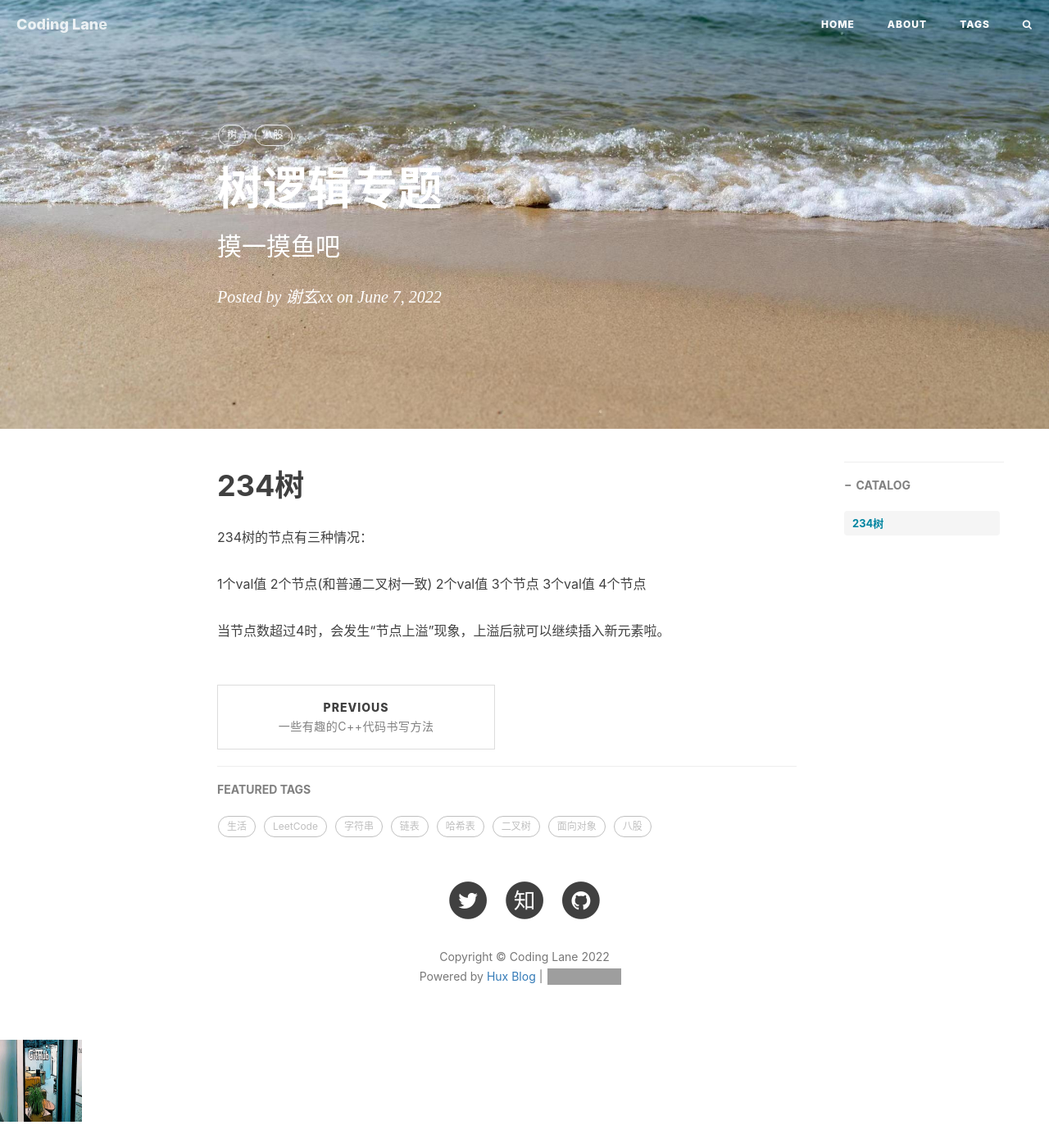
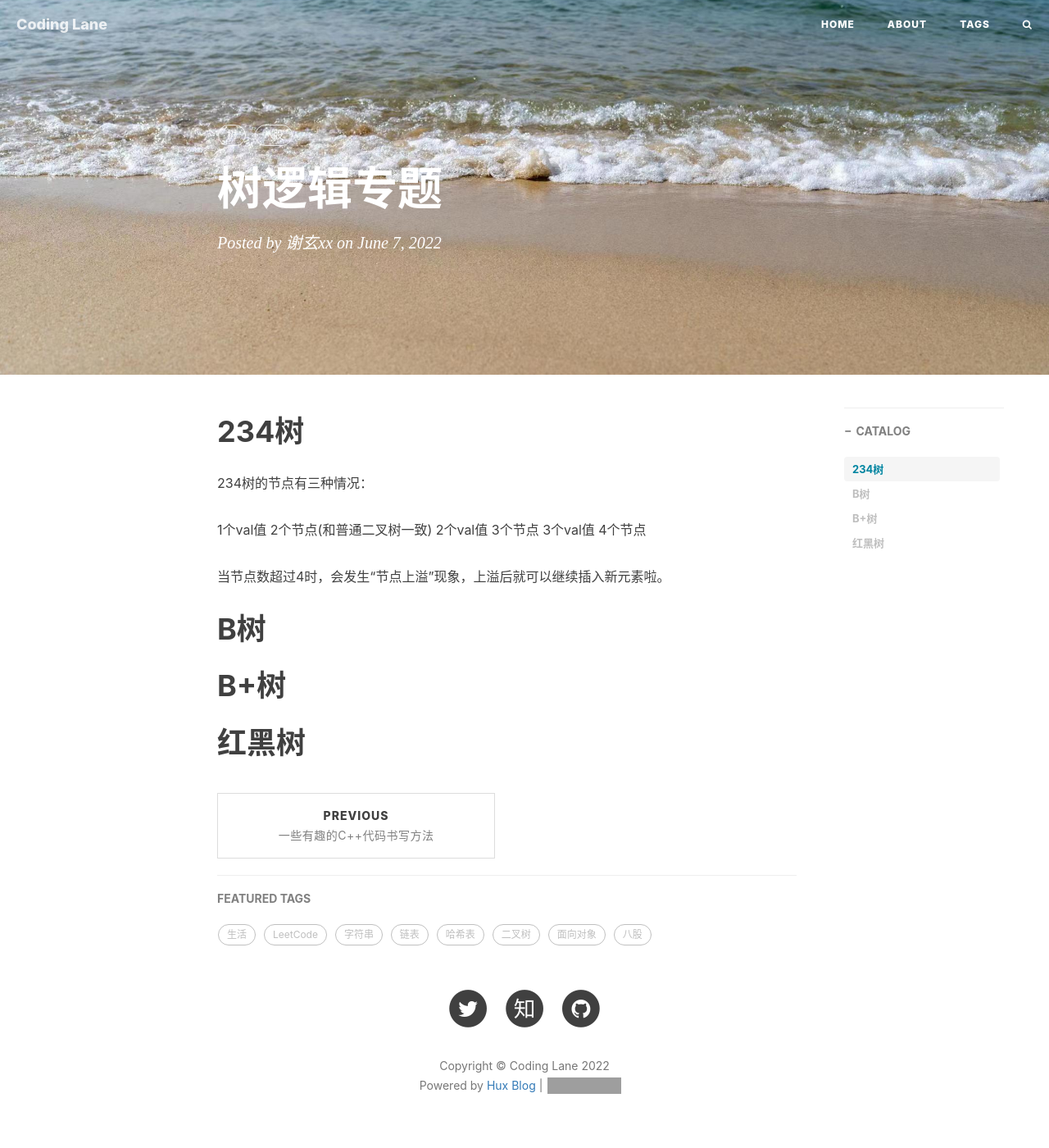
Before and after one commit to xie96808/xie96808.github.io, a Jekyll site: the page built from _posts/2022-06-07-树逻辑专题.md, in a window 1280 px wide and 1400 px high. Shown: the whole window at 82% size. Built offline with Jekyll 4.4.1, drawn with Linux system fonts in a browser that asks for light colours; nearby versions of some CDN libraries; comment, search, counter and statistics services are not loaded; grey boxes are pictures that could not be loaded.

Commit message:
Update 2022-06-07-树逻辑专题.md

```diff
--- a/_posts/2022-06-07-树逻辑专题.md
+++ b/_posts/2022-06-07-树逻辑专题.md
@@ -1,7 +1,7 @@
 ---
 layout:     post   				    # 使用的布局（不需要改）
 title:      树逻辑专题			# 标题
-subtitle:   摸一摸鱼吧 #副标题
+subtitle:    #副标题
 date:       2022-06-07 				# 时间
 author:     谢玄xx						# 作者
 header-img: img/sea5.jpg 	#这篇文章标题背景图片
@@ -21,3 +21,9 @@ tags:								#标签
 3个val值  4个节点
 
 当节点数超过4时，会发生“节点上溢”现象，上溢后就可以继续插入新元素啦。
+
+# B树
+
+# B+树
+
+# 红黑树
```
